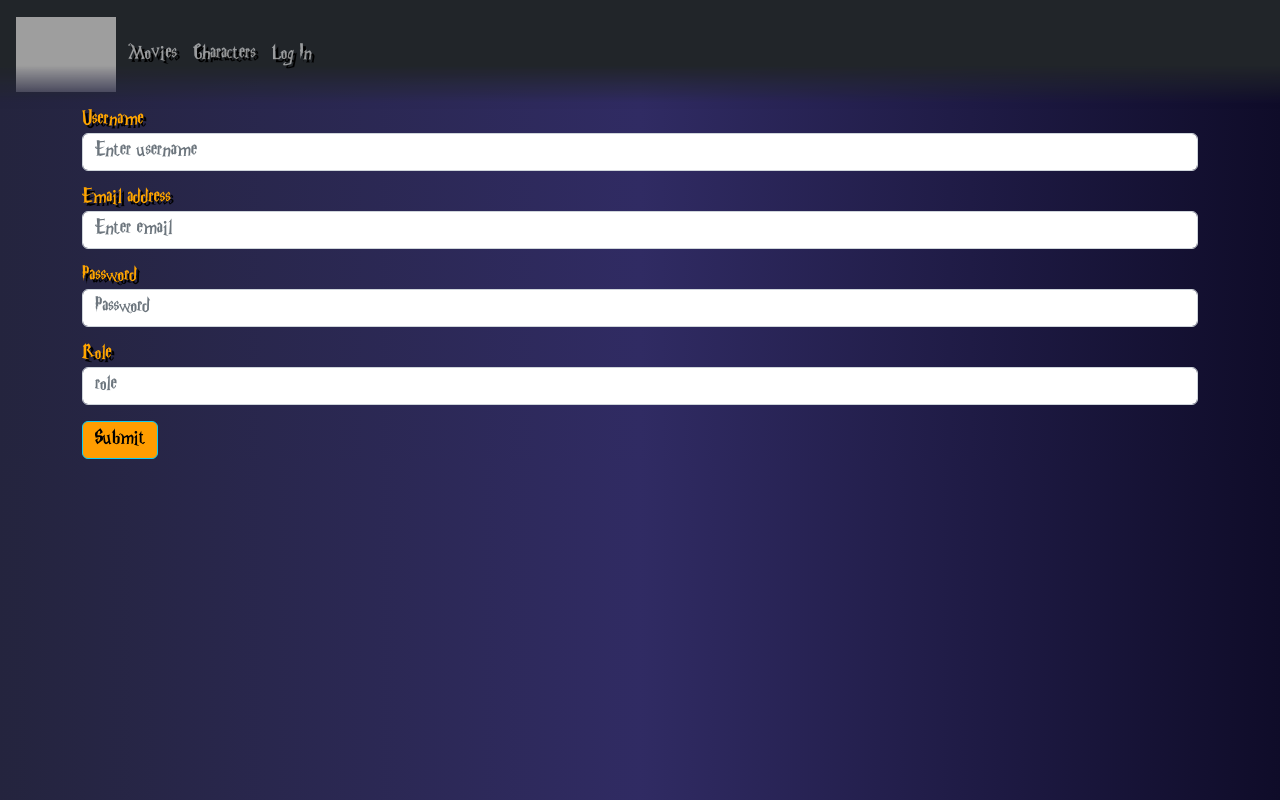
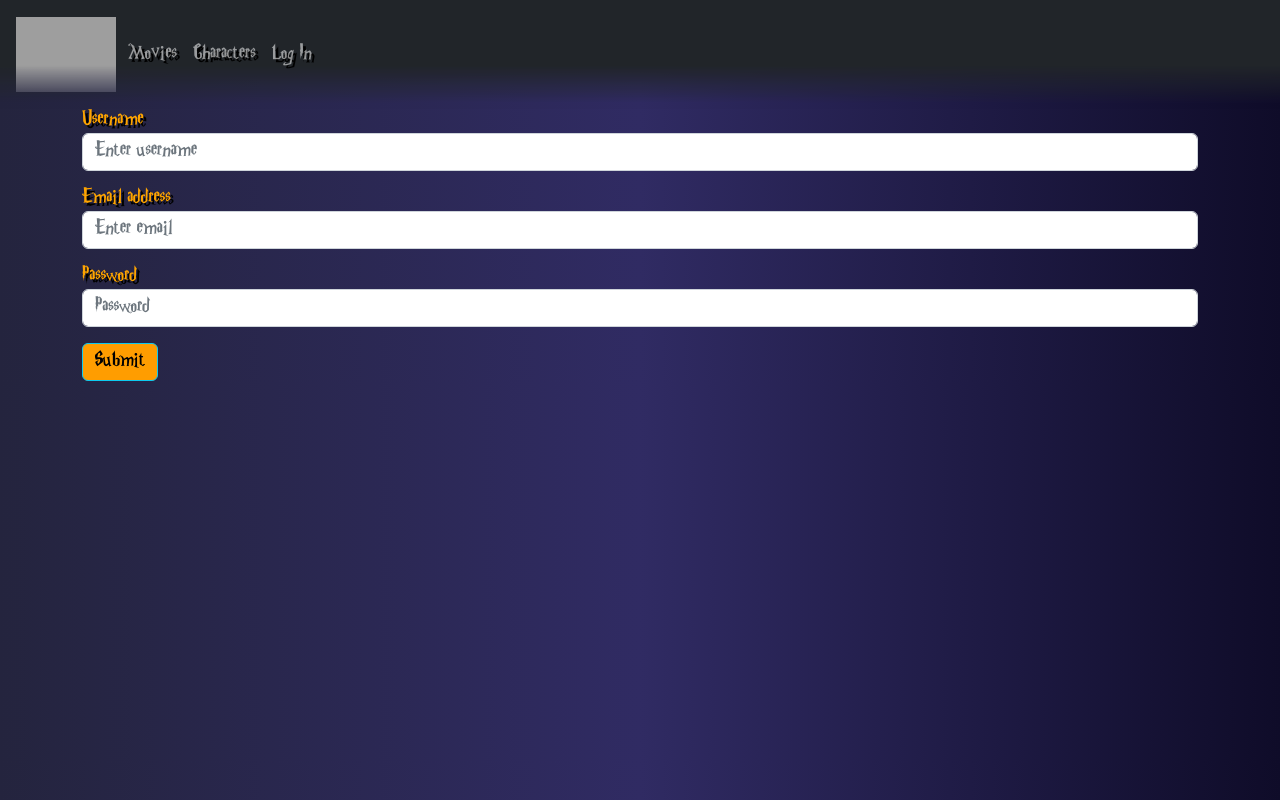
Before and after one commit to AlbertoMarLor/harry_potter_front, an Angular app: page /register in a window 1280 px wide. Built offline with nearby package versions, Linux system fonts and the light colour scheme; grey boxes are pictures that could not be loaded.

Commit message:
cambios en el login

```diff
--- a/src/app/components/register/register.component.html
+++ b/src/app/components/register/register.component.html
@@ -13,10 +13,6 @@
             <label>Password</label>
             <input type="password" class="form-control" placeholder="Password" formControlName="password">
         </div>
-        <div class="form-group mb-3">
-            <label>Role</label>
-            <input type="text" class="form-control" placeholder="role" formControlName="role">
-        </div>
         <button type="submit" class="btn btn-info">Submit</button>
     </form>
 </div>
--- a/src/app/components/register/register.component.ts
+++ b/src/app/components/register/register.component.ts
@@ -21,7 +21,7 @@ export class RegisterComponent {
       username: new FormControl(),
       email: new FormControl(),
       password: new FormControl(),
-      role: new FormControl()
+
 
     })
 
```
